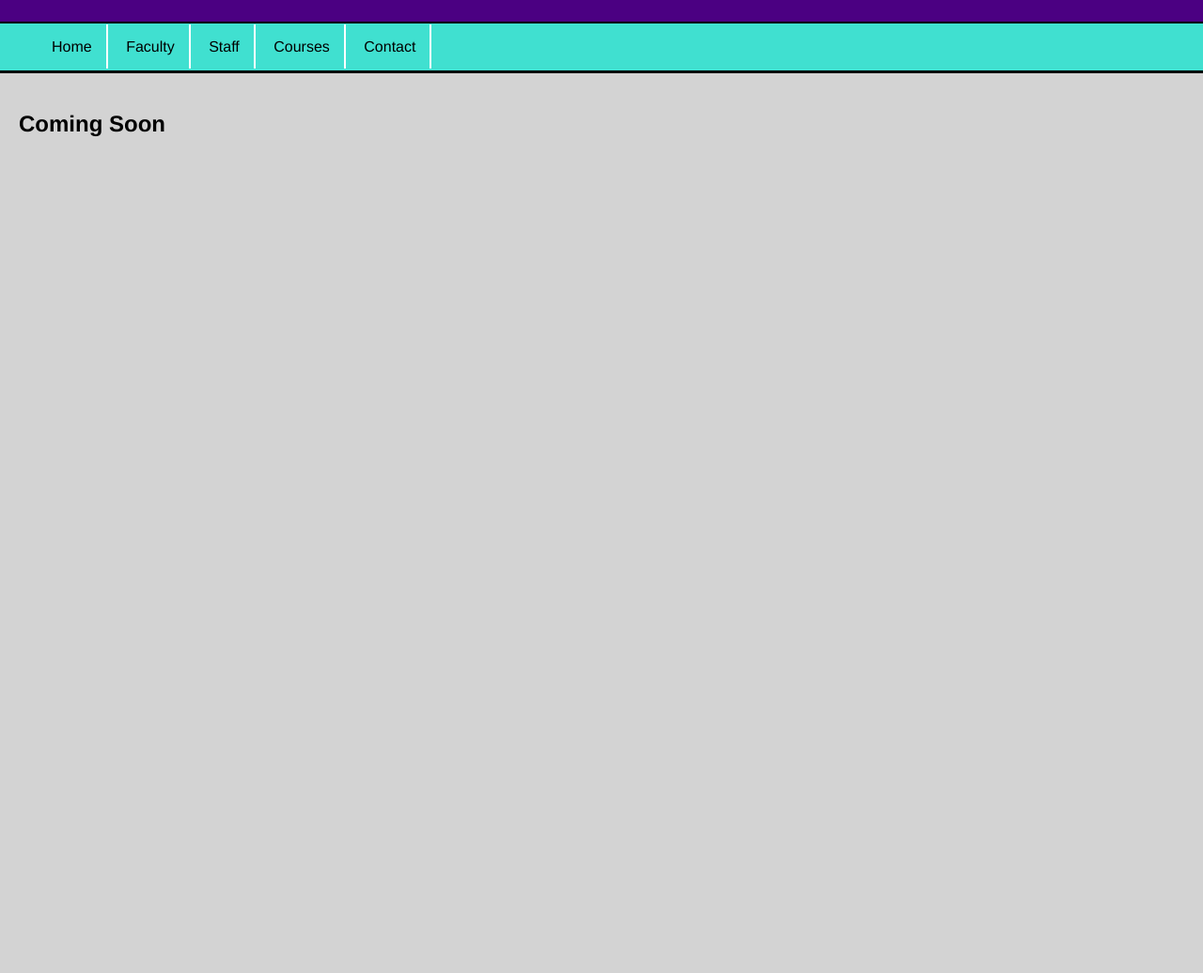
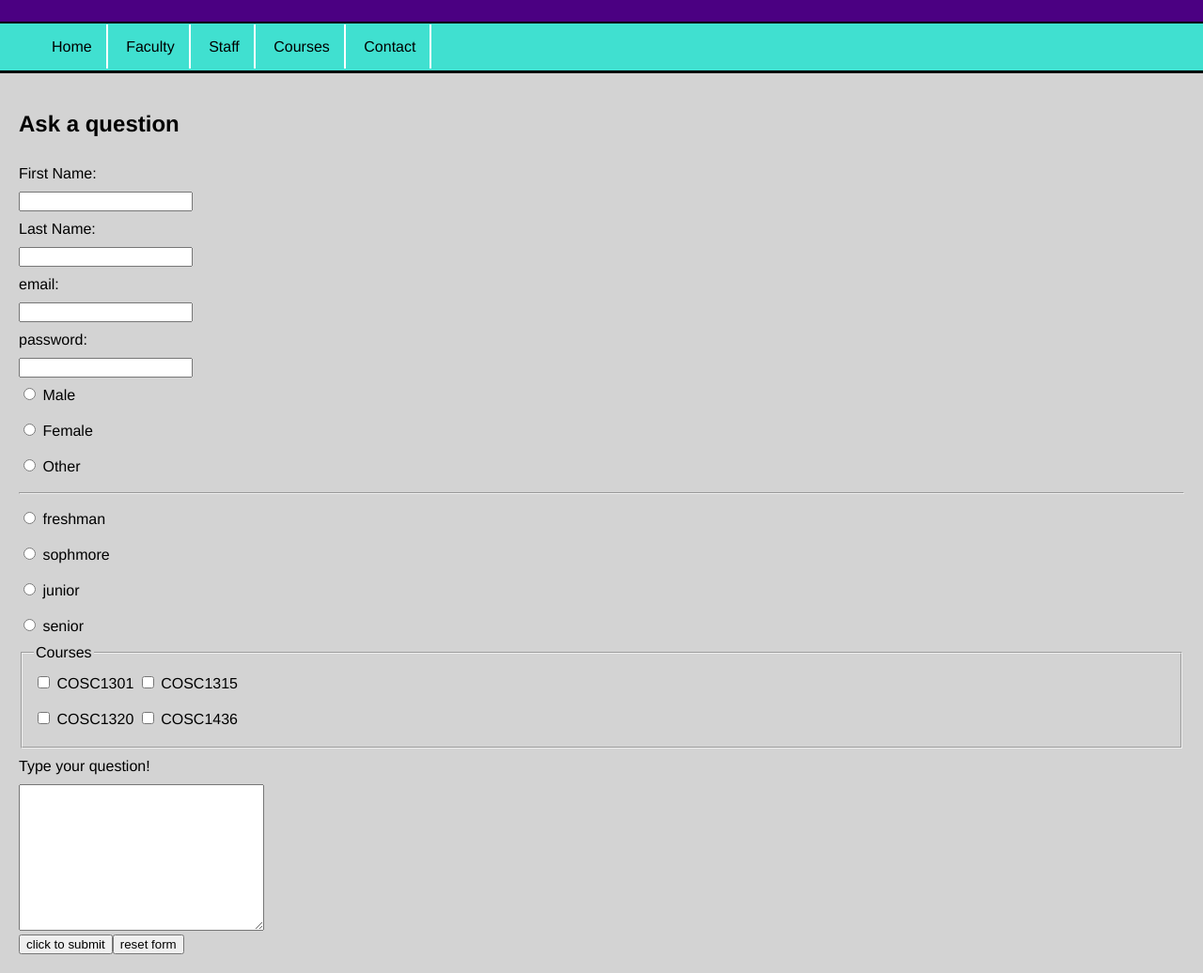
Before and after one commit to rocastro300/rocastro300.github.io, a plain HTML site: page computerscience/contact.html in a window 1280 px wide. Shown: the part 47-1083 px from the top of the page at 94% size. Before the commit the page ends 800 px from the top, so only its background shows below. Drawn offline with Linux system fonts and the light colour scheme.

Commit message:
Add files via upload

```diff
--- a/computerscience/contact.html
+++ b/computerscience/contact.html
@@ -21,7 +21,70 @@
                 </ul>
             </nav>
             <section>
-                <h1>Coming Soon</h1>
+                <h1>Ask a question</h1>
+                <form action="action_page.php" method="GET" target="_blank">
+                    <label for="firstName">First Name:</label><br>
+                    <input type="text" id="FirstName" name="FirstName" ><br>
+
+                    <label for="lastName">Last Name:</label><br>
+                    <input type="text" id="LastName" name="FirstName"><br>
+
+                    <label for="email">email:</label><br>
+                    <input type="email" id="email" name="email"><br>
+
+                    <label for="password">password:</label><br>
+                    <input type="password" id="password" name="password"><br>
+
+                    <!---Gender Radio buttons-->
+                    <input type="radio" id="male" name="gender" value="male">
+                    <label for="male">Male</label><br>
+
+                    <input type="radio" id="female" name="gender" value="female">
+                    <label for="female">Female</label><br>
+
+                    <input type="radio" id="other" name="gender" value="other">
+                    <label for="other">Other</label><br>
+                    <hr>
+                    <!---Classification Radio Buttons-->
+                    <input type="radio" id="freshman" name="classification" value="freshman">
+                    <label for="freshman">freshman</label><br>
+
+                    <input type="radio" id="sophmore" name="classification" value="sophmore">
+                    <label for="sophmore">sophmore</label><br>
+
+                    <input type="radio" id="junior" name="classification" value="junior">
+                    <label for="junior">junior</label><br>
+
+                    <input type="radio" id="senior" name="classification" value="senior">
+                    <label for="senior">senior</label><br>
+
+                    <!---CHECKBOXES FOR COURSES-->
+                    <fieldset>
+                        <legend>Courses</legend>
+                        <input type="checkbox" id="cosc1301" name="cosc1301" value="cosc1301">
+                        <label for="cosc1301">COSC1301</label>
+
+                        <input type="checkbox" id="cosc1315" name="cosc1315" value="cosc1315">
+                        <label for="cosc1315">COSC1315</label><br>
+
+                        <input type="checkbox" id="cosc1320" name="cosc1320" value="cosc1320">
+                        <label for="cosc1320">COSC1320</label>
+
+                        <input type="checkbox" id="cosc1436" name="cosc1436" value="cosc1436">
+                        <label for="cosc1436">COSC1436</label>
+
+                    </fieldset>
+
+                    <label for="question">Type your question!</label><br>
+                    <textarea name="question" id="question" rows="10" cols="30">
+
+                    </textarea>
+                    <br>
+
+                    <input type="submit" value="click to submit"><input type="reset" value="reset form">
+
+                </form>
+
             </section>
 
     </body>
--- a/computerscience/style.css
+++ b/computerscience/style.css
@@ -81,3 +81,9 @@ img:hover {
 dd {
     padding-bottom: 20px;
 }
+
+label {
+    display: inline-block;
+    margin-bottom: 10px;
+    margin-top: 10px;
+}
```
